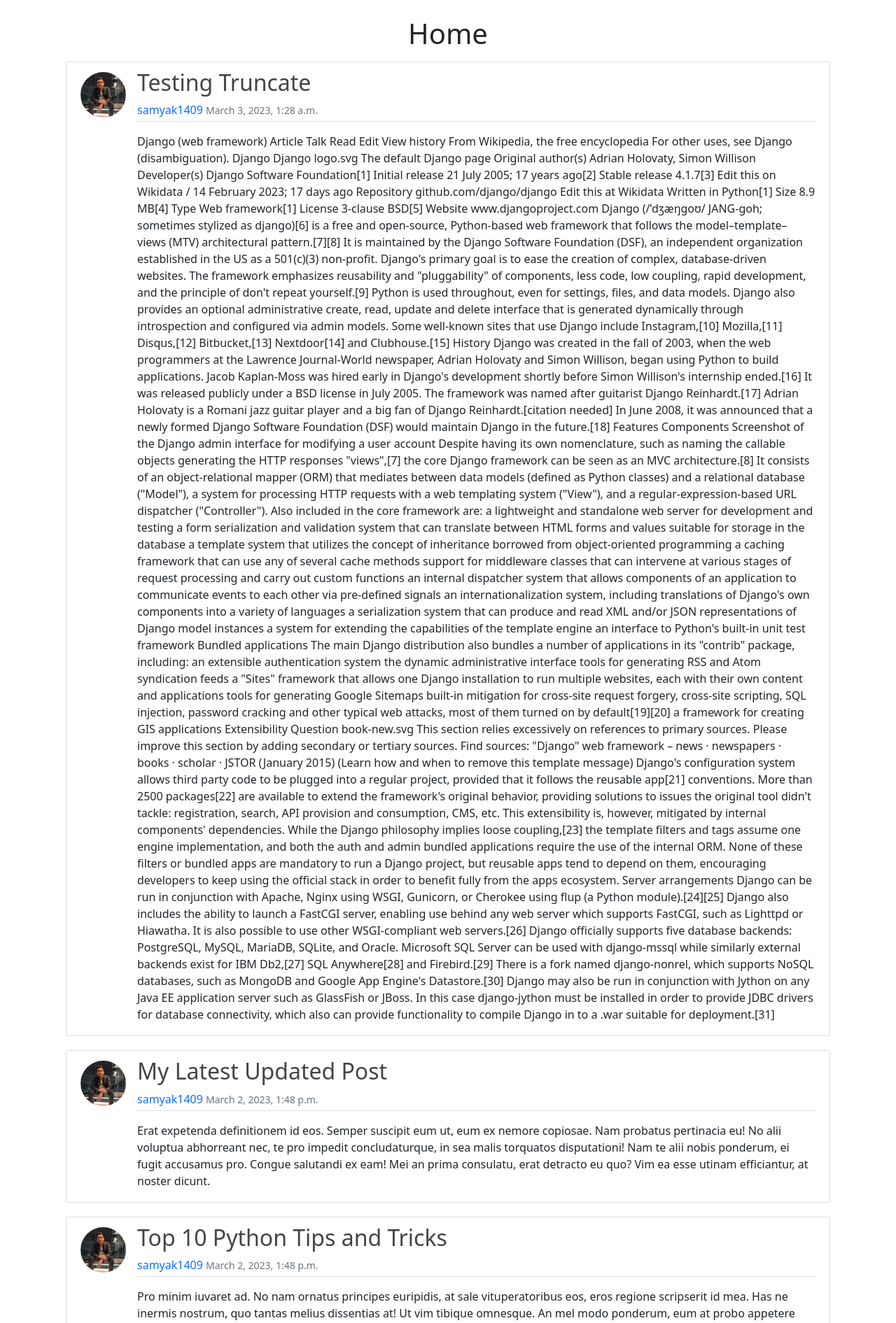
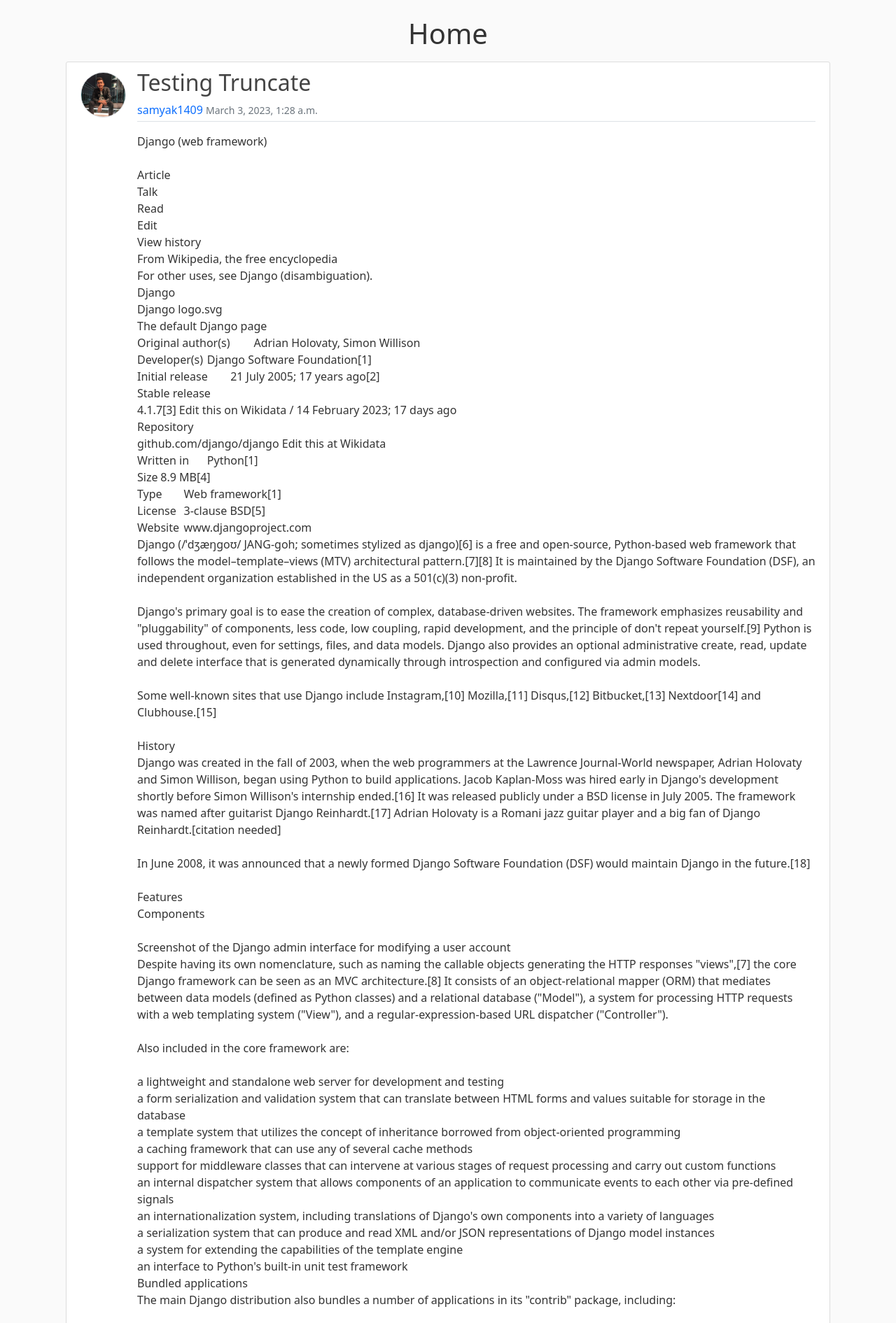
Before and after one commit to samyak1409/django, a Django app: page / in a window 1280 px wide. Shown: the part 57-1948 px from the top of the page at 70% size. Run offline with Django 4.2, Linux system fonts and the light colour scheme; data comes from the database, SQL or seed files in the repository; both versions use the stored data as it was after the commit; some libraries are stand-ins or nearby versions.

Commit message:
vid 12: init; some ui improvements

```diff
--- a/django_project/blog/static/blog/main.css
+++ b/django_project/blog/static/blog/main.css
@@ -1,4 +1,10 @@
+body {
+  background: #fafafa;
+  color: #333333;
+}
+
 .content-section {
+  background: #ffffff;
   padding: 10px 20px;
   border: 1px solid #dddddd;
   border-radius: 3px;
@@ -25,5 +31,9 @@
 }
 
 a.article-title:hover {
-  color: #428bca;
+  color: #666666;
 }
+
+.post-content {
+  white-space: pre-wrap;
+}
--- a/django_project/blog/templates/blog/home.html
+++ b/django_project/blog/templates/blog/home.html
@@ -9,7 +9,7 @@
 
         <!-- "object-fit-cover": https://github.com/samyak1409/django/blob/main/HTML%20&%20CSS/1.%20HTML/1.%20Programming%20with%20Mosh/11.%20Images/index.html#L13, https://getbootstrap.com/docs/5.3/utilities/object-fit -->
         <a href="{% url 'user-posts' post.author %}">
-          <img class="article-img rounded-circle object-fit-cover" src="{{ post.author.profile.pic.url }}" alt="">
+          <img class="article-img rounded-circle object-fit-cover border" src="{{ post.author.profile.pic.url }}" alt="">
         </a>
 
         <div class="w-100">  <!-- width=100% for top-border to show entirely -->
@@ -22,7 +22,7 @@
           </p>
 
           <!-- Content: -->
-          <p class="border-top pt-3 mb-2">{{ post.content }}</p>
+          <p class="post-content border-top pt-3 mb-2">{{ post.content }}</p>
 
         </div>
 
--- a/django_project/blog/templates/blog/post_detail.html
+++ b/django_project/blog/templates/blog/post_detail.html
@@ -8,7 +8,7 @@
 
       <!-- "object-fit-cover": https://github.com/samyak1409/django/blob/main/HTML%20&%20CSS/1.%20HTML/1.%20Programming%20with%20Mosh/11.%20Images/index.html#L13, https://getbootstrap.com/docs/5.3/utilities/object-fit -->
       <a href="{% url 'user-posts' object.author %}">
-        <img class="article-img rounded-circle object-fit-cover" src="{{ object.author.profile.pic.url }}" alt="">
+        <img class="article-img rounded-circle object-fit-cover border" src="{{ object.author.profile.pic.url }}" alt="">
       </a>
 
       <div class="w-100">  <!-- width=100% for top-border to show entirely -->
@@ -29,7 +29,7 @@
         {% endif %}
 
         <!-- Content: -->
-        <p class="border-top pt-3 mb-2">{{ object.content }}</p>
+        <p class="post-content border-top pt-3 mb-2">{{ object.content }}</p>
 
       </div>
 
--- a/django_project/users/templates/users/profile.html
+++ b/django_project/users/templates/users/profile.html
@@ -11,7 +11,7 @@
     <div class="d-flex">
 
       <!-- "object-fit-cover": https://github.com/samyak1409/django/blob/main/HTML%20&%20CSS/1.%20HTML/1.%20Programming%20with%20Mosh/11.%20Images/index.html#L13, https://getbootstrap.com/docs/5.3/utilities/object-fit -->
-      <img class="account-img rounded-circle object-fit-cover" src="{{ user.profile.pic.url }}" alt="">
+      <img class="account-img rounded-circle object-fit-cover border" src="{{ user.profile.pic.url }}" alt="">
       <!-- `user.profile.pic.url`: As we saw while querying Profile. -->
 
       <div>
```
Also changed, not shown: README.md, django_project/db.sqlite3.
